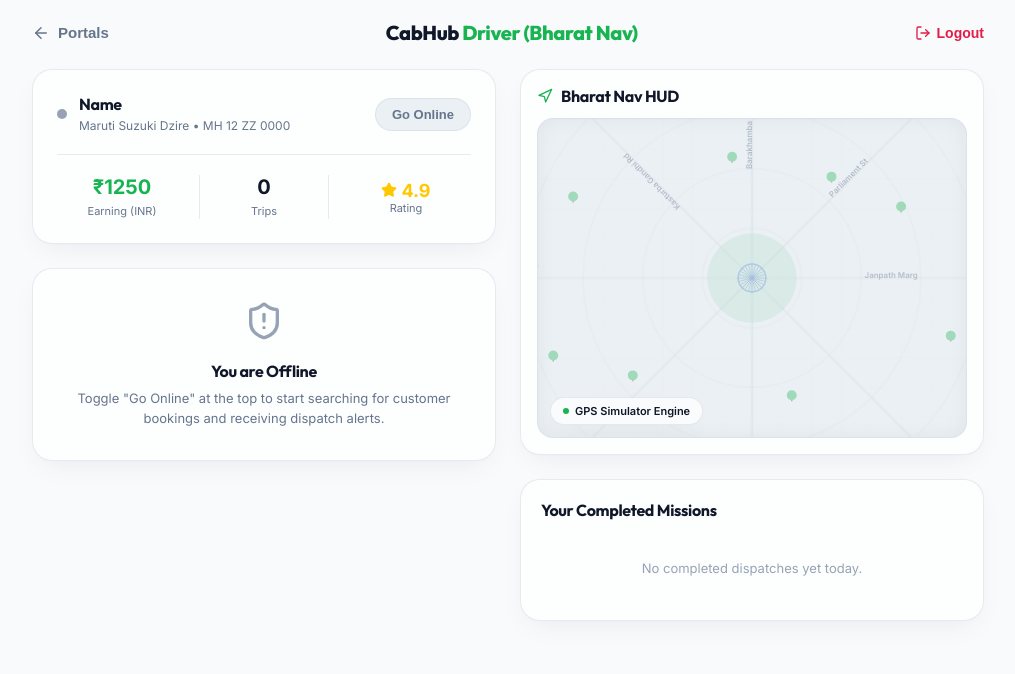
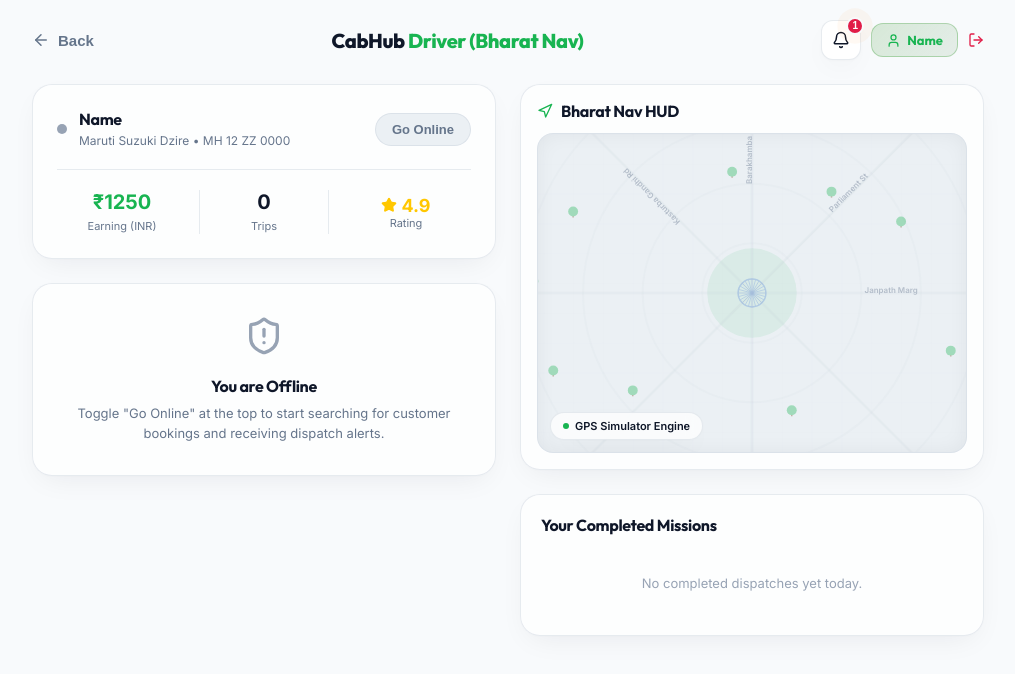
Before and after one commit to Mohit-004/CabHub, a React (Vite) app: page /driver in a window 1280 px wide. Both pictures are taken after typing "name@example.com", "Sample123" into the empty fields and a click on the button "Sign In to Dashboard". Shown: the top 674 px of the page, without its empty margins (132-1147 px from the left). Built offline with nearby package versions, Linux system fonts and the light colour scheme.

Commit message:
Updateing Driver Portal

```diff
--- a/src/pages/DriverPortal.jsx
+++ b/src/pages/DriverPortal.jsx
@@ -2,6 +2,7 @@
 import { useNavigate } from 'react-router-dom';
 import { useSimulation } from '../context/SimulationContext';
 import MapComponent from '../components/MapComponent';
+import NotificationCenter from '../components/NotificationCenter';
 import { useToast } from '../components/ToastNotification';
 import { ArrowLeft, User, Wallet, Navigation, MapPin, Check, X, LogOut, ShieldAlert, Star } from 'lucide-react';
 
@@ -169,7 +170,9 @@
           display: 'flex',
           justifyContent: 'space-between',
           alignItems: 'center',
-          marginBottom: '24px'
+          marginBottom: '24px',
+          gap: '12px',
+          flexWrap: 'wrap',
         }}>
           <button
             onClick={() => navigate('/')}
@@ -186,16 +189,43 @@
             }}
           >
             <ArrowLeft size={18} />
-            <span>Portals</span>
+            <span>Back</span>
           </button>
 
           <h2 style={{ fontFamily: 'var(--font-display)', fontSize: '20px', fontWeight: '800' }}>
             CabHub <span style={{ color: 'var(--emerald)' }}>Driver (Bharat Nav)</span>
           </h2>
 
+          <div style={{ display: 'flex', alignItems: 'center', gap: '10px' }}>
+            {driver && <NotificationCenter />}
             {driver && (
               <button
-              onClick={() => logout('driver')}
+                onClick={() => navigate('/profile')}
+                title="My Profile"
+                style={{
+                  background: 'linear-gradient(135deg, rgba(19,136,8,0.15) 0%, rgba(9,87,3,0.08) 100%)',
+                  border: '1px solid rgba(19,136,8,0.25)',
+                  borderRadius: '12px',
+                  padding: '8px 14px',
+                  cursor: 'pointer',
+                  display: 'flex',
+                  alignItems: 'center',
+                  gap: '6px',
+                  color: 'var(--emerald)',
+                  fontSize: '13px',
+                  fontWeight: '700',
+                  fontFamily: 'var(--font-display)',
+                }}
+              >
+                <User size={15} />
+                <span style={{ maxWidth: '80px', overflow: 'hidden', textOverflow: 'ellipsis', whiteSpace: 'nowrap' }}>
+                  {driver.name.split(' ')[0]}
+                </span>
+              </button>
+            )}
+            {driver && (
+              <button
+                onClick={() => { logout('driver'); navigate('/'); }}
                 style={{
                   background: 'none',
                   border: 'none',
@@ -209,9 +239,9 @@
                 }}
               >
                 <LogOut size={16} />
-              <span>Logout</span>
               </button>
             )}
+          </div>
         </nav>
 
         {/* Auth Block */}
```
Lines whose indentation alone changed are shown as unchanged.
